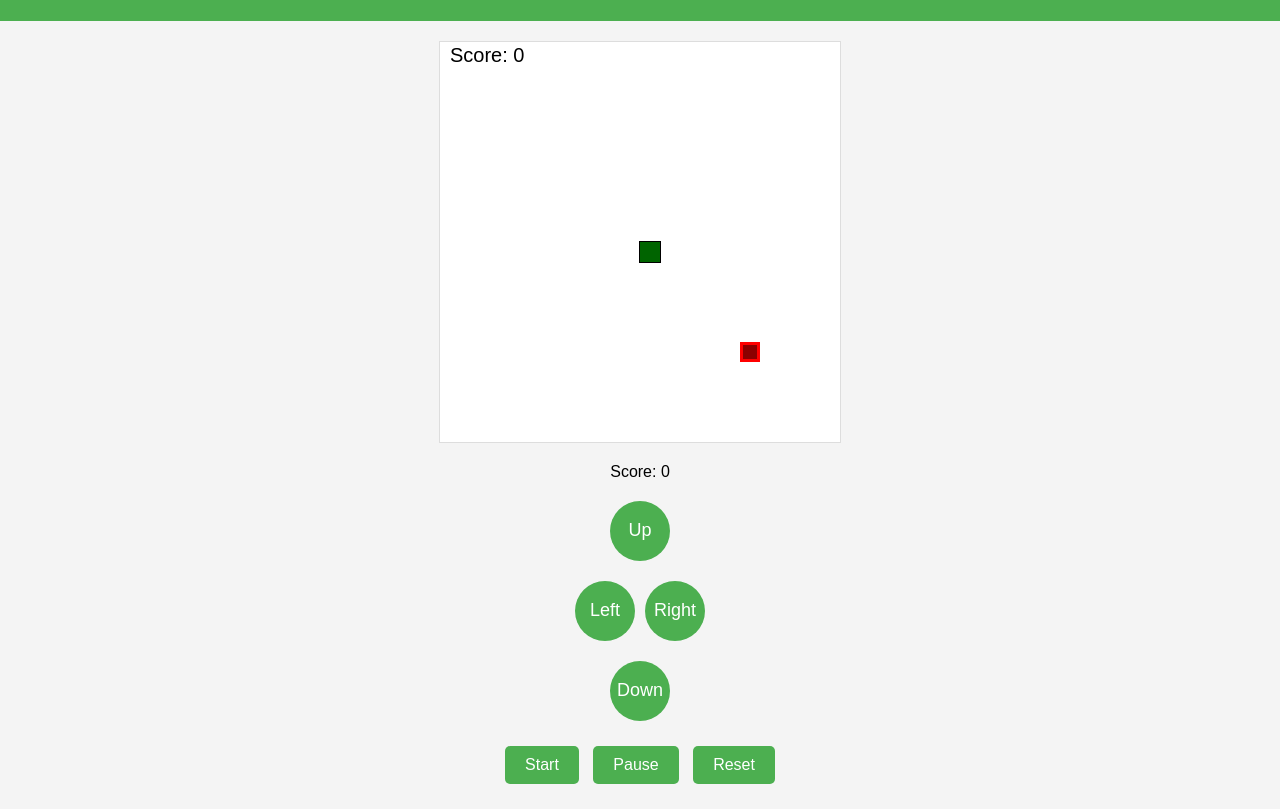
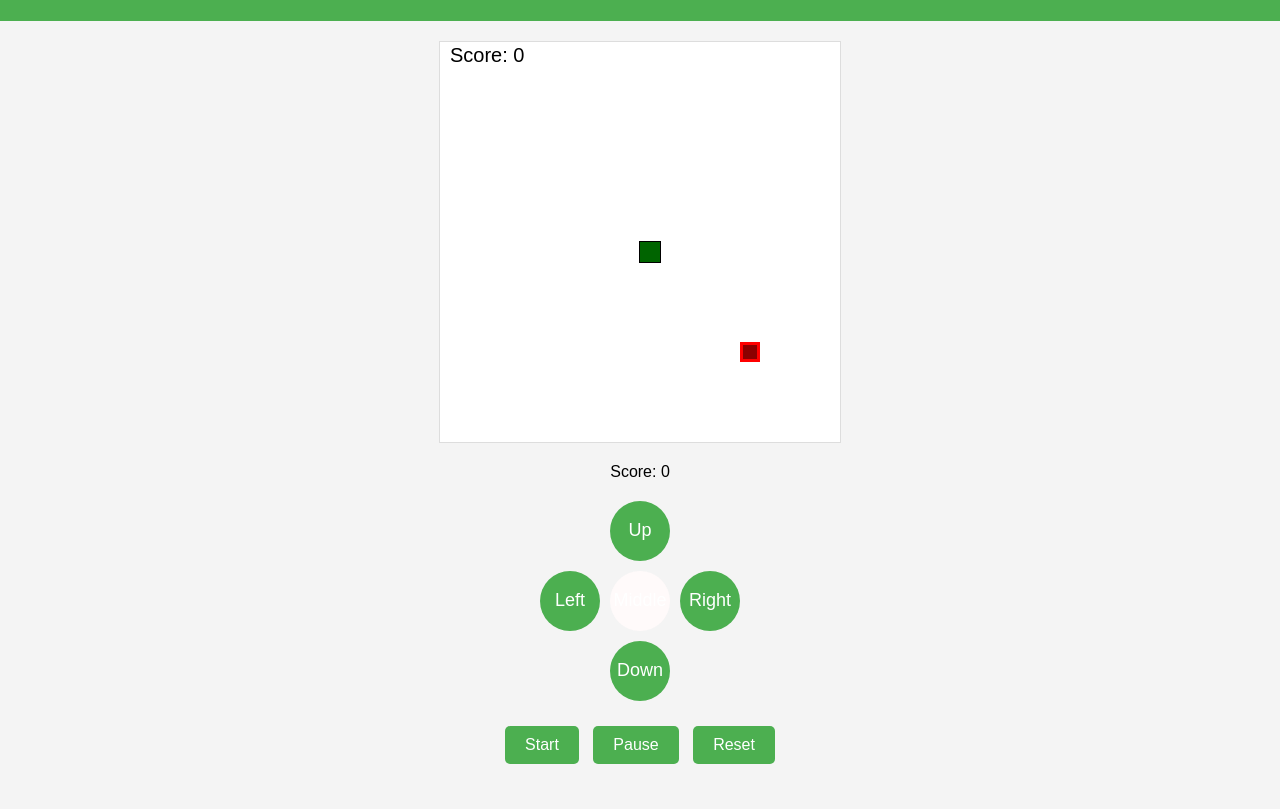
Before and after one commit to sifulony/Snake-Game, a plain HTML site: page index.html in a window 1280 px wide. Shown: the part 100-909 px from the top of the page. Drawn offline with Linux system fonts and the light colour scheme.

Commit message:
bug fixes
bug fixes

```diff
--- a/index.html
+++ b/index.html
@@ -21,6 +21,7 @@
                 <button id="up" class="control-btn">Up</button>
                 <div class="horizontal-controls">
                     <button id="left" class="control-btn">Left</button>
+                    <button id="middle" class="control-btn">Middle</button>
                     <button id="right" class="control-btn">Right</button>
                 </div>
                 <button id="down" class="control-btn">Down</button>
--- a/styles.css
+++ b/styles.css
@@ -64,6 +64,7 @@ main {
 }
 
 #control-buttons {
+    /* margin-top: 20px; */
     margin-top: 20px;
 }
 
@@ -84,9 +85,18 @@ main {
 
 /* Ensure buttons are centered and spaced correctly */
 #up {
-    margin-bottom: 10px;
+    /* margin-bottom: 10px; */
 }
 
 #down {
-    margin-top: 10px;
+    /* margin-top: 10px; */
 }
+
+#middle {
+    display: flex;
+    flex-direction: column;
+    align-items: center;
+    justify-content: center;
+    gap: 10px;
+    background-color: snow;
+}
```
